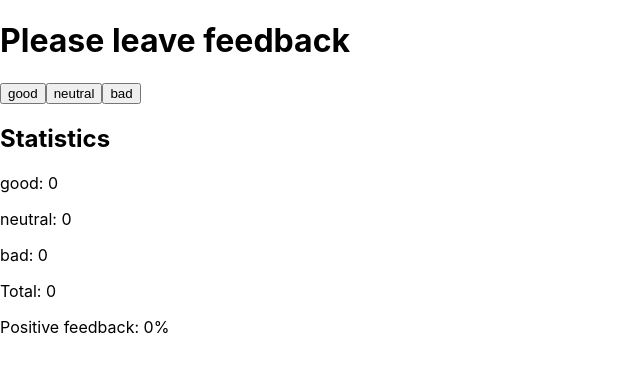
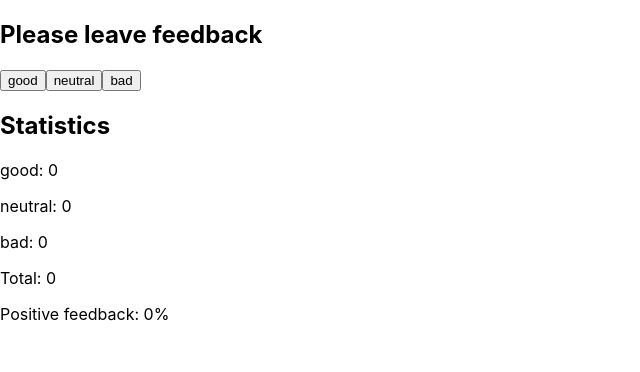
Before and after one commit to bonny-art/goit-react-hw-02-feedback, a React (Create React App) app: page / in a window 1280 px wide. Shown: the top 372 px of the page, without its empty margins (0-640 px from the left). Built offline with nearby package versions, Linux system fonts and the light colour scheme.

Commit message:
adds step 3 full

```diff
--- a/src/components/App/App.jsx
+++ b/src/components/App/App.jsx
@@ -1,5 +1,5 @@
 import React, { Component } from 'react';
-import { Statistics, FeedbackOptions } from 'components';
+import { Section, Statistics, FeedbackOptions } from 'components';
 
 export class App extends Component {
   state = {
@@ -26,17 +26,21 @@ export class App extends Component {
 
     return (
       <div>
+        <Section title="Please leave feedback">
           <FeedbackOptions
             options={statsKeys}
             onLeaveFeedback={this.countFeedback}
           />
+        </Section>
 
+        <Section title="Statistics">
           <Statistics
             statsKeys={statsKeys}
             statsData={this.state}
             total={totalFeedback}
             positivePercentage={positiveFeedbackPercentage}
           />
+        </Section>
       </div>
     );
   }
--- a/src/components/FeedbackOptions/FeedbackOptions.jsx
+++ b/src/components/FeedbackOptions/FeedbackOptions.jsx
@@ -1,7 +1,6 @@
 export const FeedbackOptions = ({ options, onLeaveFeedback }) => {
   return (
     <div>
-      <h1>Please leave feedback</h1>
       {options.map(option => {
         return (
           <button
--- /dev/null
+++ b/src/components/Section/Section.jsx
@@ -0,0 +1,8 @@
+export const Section = ({ title, children }) => {
+  return (
+    <div>
+      <h2>{title}</h2>
+      {children}
+    </div>
+  );
+};
--- a/src/components/Statistics/Statistics.jsx
+++ b/src/components/Statistics/Statistics.jsx
@@ -6,7 +6,6 @@ export const Statistics = ({
 }) => {
   return (
     <div>
-      <h2>Statistics</h2>
       {statsKeys.map(statsKey => {
         return (
           <p key={statsKey}>
--- a/src/components/index.js
+++ b/src/components/index.js
@@ -1,3 +1,4 @@
 export * from 'components/App/App.jsx';
 export * from 'components/Statistics/Statistics.jsx';
 export * from 'components/FeedbackOptions/FeedbackOptions.jsx';
+export * from 'components/Section/Section.jsx';
```
Lines whose indentation alone changed are shown as unchanged.
